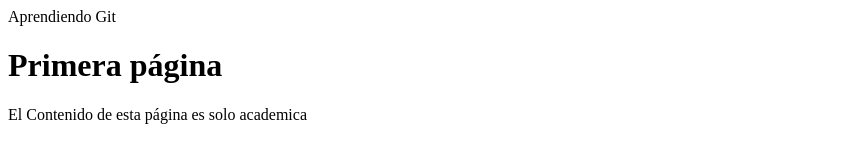
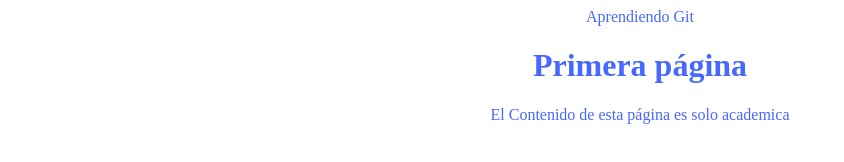
Before and after one commit to carloselozano/AppGit, a plain HTML site: page index.html in a window 1280 px wide. Shown: the whole page, without its empty margins (0-844 px from the left). Drawn offline with Linux system fonts and the light colour scheme.

Commit message:
creación archivo .css

```diff
--- /dev/null
+++ b/css/estilos.css
@@ -0,0 +1,4 @@
+body{
+    color: rgba(0, 47, 255, 0.726);
+    text-align: center;
+}
--- a/index.html
+++ b/index.html
@@ -1,6 +1,7 @@
 <html>
   <head>
     Aprendiendo Git
+    <link rel="stylesheet" type="text/css" href="/css/estilos.css" />
   </head>
   <body>
     <h1>Primera página</h1>
```
